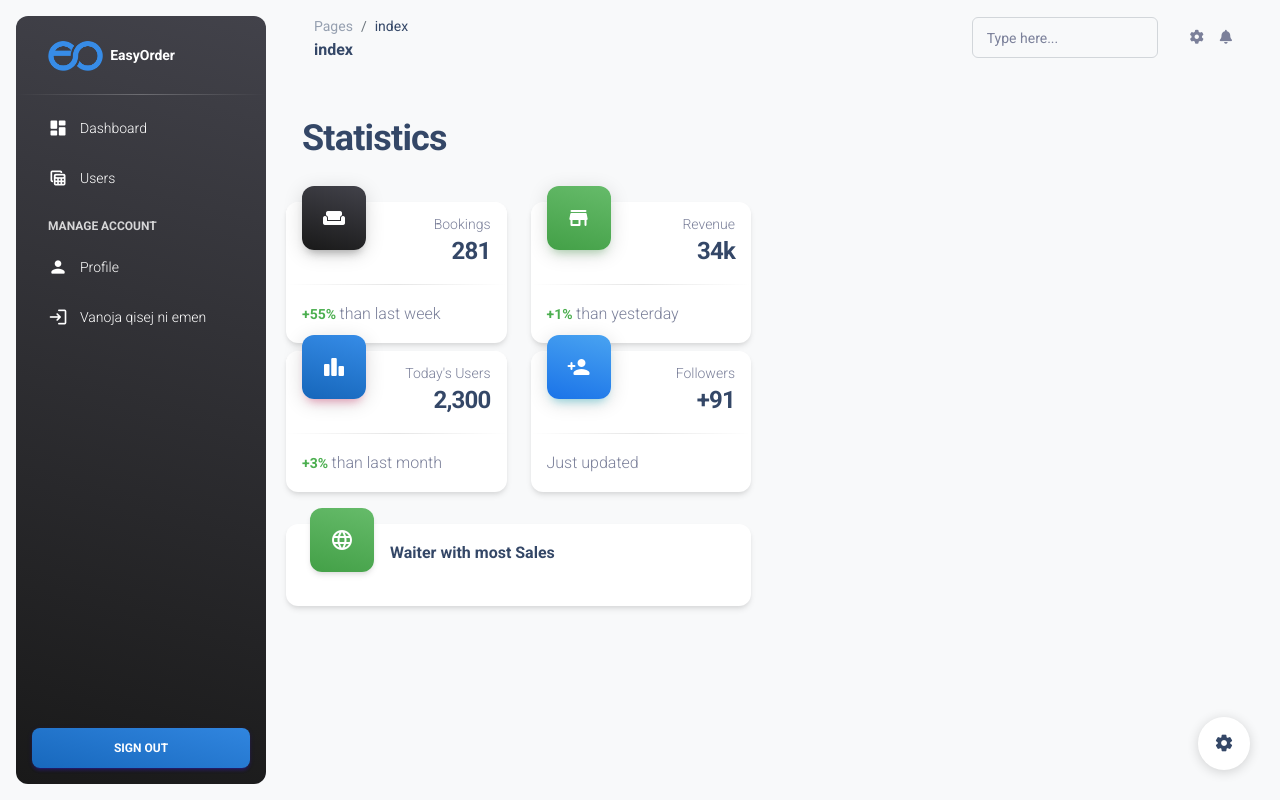
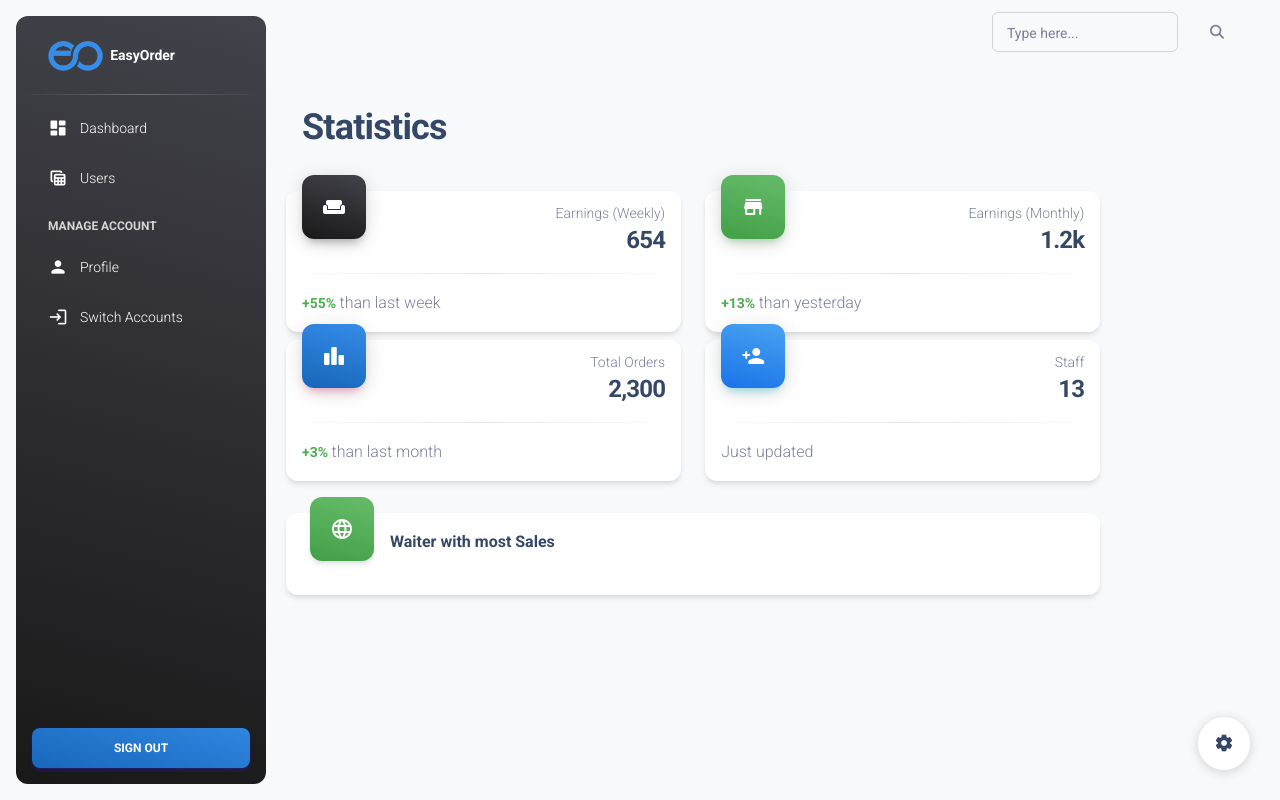
Before and after one commit to florivula/EasyOrder, a PHP site: page /admin_dashboard.html in a window 1280 px wide. Run offline with PHP 8.4, Linux system fonts and the light colour scheme; some libraries are stand-ins or nearby versions.

Commit message:
Small updates

```diff
--- a/Web/admin_dashboard.html
+++ b/Web/admin_dashboard.html
@@ -5,8 +5,7 @@
   <meta charset="utf-8" />
   <meta name="viewport" content="width=device-width, initial-scale=1, shrink-to-fit=no">
 
-  <link rel="apple-touch-icon" sizes="76x76" href="./assets/img/apple-icon.png">
-  <link rel="icon" type="image/png" href="./assets/img/favicon.png">
+  <link rel="icon" type="image/png" href="assets/img/name-logo.png">
 
   <title>
 
@@ -51,8 +50,7 @@
     <div class="sidenav-header">
       <i class="fas fa-times p-3 cursor-pointer text-white opacity-5 position-absolute end-0 top-0 d-none d-xl-none"
         aria-hidden="true" id="iconSidenav"></i>
-      <a class="navbar-brand m-0" href=" https://demos.creative-tim.com/material-dashboard/pages/dashboard "
-        target="_blank">
+      <a class="navbar-brand m-0" href="">
         <img src="assets/img/logo.png" class="navbar-brand-img h-100"
           alt="main_logo">
         <span class="ms-1 font-weight-bold text-white">EasyOrder</span>
@@ -77,7 +75,7 @@
         </li>
 
         <li class="nav-item">
-          <a class="nav-link text-white " href="./tables.html">
+          <a class="nav-link text-white " href="">
 
             <div class="text-white text-center me-2 d-flex align-items-center justify-content-center">
               <i class="material-icons opacity-10">table_view</i>
@@ -92,7 +90,7 @@
         </li>
 
         <li class="nav-item">
-          <a class="nav-link text-white " href="./profile.html">
+          <a class="nav-link text-white " href="">
 
             <div class="text-white text-center me-2 d-flex align-items-center justify-content-center">
               <i class="material-icons opacity-10">person</i>
@@ -103,13 +101,13 @@
         </li>
 
         <li class="nav-item">
-          <a class="nav-link text-white " href="./sign-in.html">
+          <a class="nav-link text-white " href="">
 
             <div class="text-white text-center me-2 d-flex align-items-center justify-content-center">
               <i class="material-icons opacity-10">login</i>
             </div>
 
-            <span class="nav-link-text ms-1">Vanoja qisej ni emen</span>
+            <span class="nav-link-text ms-1">Switch Accounts</span>
           </a>
         </li>
 
@@ -119,10 +117,10 @@
     <div class="sidenav-footer position-absolute w-100 bottom-0 ">
       <div class="mx-3">
         <!-- le qita mes na vyn nashta najsan kqyre provo qysh doket mujim mi lon si pull per "Change Accounts"
-      <a class="btn btn-outline-primary mt-4 w-100" href="https://www.creative-tim.com/learning-lab/bootstrap/overview/material-dashboard?ref=sidebarfree" type="button">Documentation</a>
+      <a class="btn btn-outline-primary mt-4 w-100" href="" type="button">ni emen qitu</a>
       -->
         <a class="btn bg-gradient-primary w-100"
-          href="" type="button">Sign Out</a>
+          href="login.php" type="button">Sign Out</a>
       </div>
 
     </div>
@@ -137,12 +135,6 @@
       <div class="container-fluid py-1 px-3">
         <nav aria-label="breadcrumb">
 
-          <ol class="breadcrumb bg-transparent mb-0 pb-0 pt-1 px-0 me-sm-6 me-5">
-            <li class="breadcrumb-item text-sm"><a class="opacity-5 text-dark" href="javascript:;">Pages</a></li>
-            <li class="breadcrumb-item text-sm text-dark active" aria-current="page">index</li>
-          </ol>
-          <h6 class="font-weight-bolder mb-0">index</h6>
-
         </nav>
         <div class="collapse navbar-collapse mt-sm-0 mt-2 me-md-0 me-sm-4" id="navbar">
           <div class="ms-md-auto pe-md-3 d-flex align-items-center">
@@ -155,7 +147,7 @@
           </div>
           <ul class="navbar-nav  justify-content-end">
             <li class="nav-item d-xl-none ps-3 d-flex align-items-center">
-              <a href="javascript:;" class="nav-link text-body p-0" id="iconNavbarSidenav">
+              <a href="" class="nav-link text-body p-0" id="iconNavbarSidenav">
                 <div class="sidenav-toggler-inner">
                   <i class="sidenav-toggler-line"></i>
                   <i class="sidenav-toggler-line"></i>
@@ -164,15 +156,10 @@
               </a>
             </li>
             <li class="nav-item px-3 d-flex align-items-center">
-              <a href="javascript:;" class="nav-link text-body p-0">
-                <i class="fa fa-cog fixed-plugin-button-nav cursor-pointer"></i>
+              <a href="" class="nav-link text-body p-0">
+                <i class="fa fa-search fixed-plugin-button-nav cursor-pointer"></i>
               </a>
             </li>
-            <li class="nav-item dropdown pe-2 d-flex align-items-center">
-              <a href="javascript:;" class="nav-link text-body p-0" id="dropdownMenuButton" data-bs-toggle="dropdown"
-                aria-expanded="false">
-                <i class="fa fa-bell cursor-pointer"></i>
-              </a>
         </div>
       </div>
     </nav>
@@ -202,8 +189,8 @@
                     <i class="material-icons opacity-10">weekend</i>
                   </div>
                   <div class="text-end pt-1">
-                    <p class="text-sm mb-0 text-capitalize">Bookings</p>
-                    <h4 class="mb-0">281</h4>
+                    <p class="text-sm mb-0 text-capitalize">Earnings (weekly)</p>
+                    <h4 class="mb-0">654</h4>
                   </div>
                 </div>
 
@@ -220,7 +207,7 @@
                     <i class="material-icons opacity-10">leaderboard</i>
                   </div>
                   <div class="text-end pt-1">
-                    <p class="text-sm mb-0 text-capitalize">Today's Users</p>
+                    <p class="text-sm mb-0 text-capitalize">Total Orders</p>
                     <h4 class="mb-0">2,300</h4>
                   </div>
                 </div>
@@ -240,14 +227,14 @@
                     <i class="material-icons opacity-10">store</i>
                   </div>
                   <div class="text-end pt-1">
-                    <p class="text-sm mb-0 text-capitalize ">Revenue</p>
-                    <h4 class="mb-0 ">34k</h4>
+                    <p class="text-sm mb-0 text-capitalize ">Earnings (monthly)</p>
+                    <h4 class="mb-0 ">1.2k</h4>
                   </div>
                 </div>
 
                 <hr class="horizontal my-0 dark">
                 <div class="card-footer p-3">
-                  <p class="mb-0 "><span class="text-success text-sm font-weight-bolder">+1% </span>than yesterday</p>
+                  <p class="mb-0 "><span class="text-success text-sm font-weight-bolder">+13% </span>than yesterday</p>
                 </div>
               </div>
 
@@ -258,8 +245,8 @@
                     <i class="material-icons opacity-10">person_add</i>
                   </div>
                   <div class="text-end pt-1">
-                    <p class="text-sm mb-0 text-capitalize ">Followers</p>
-                    <h4 class="mb-0 ">+91</h4>
+                    <p class="text-sm mb-0 text-capitalize ">Staff</p>
+                    <h4 class="mb-0 ">13</h4>
                   </div>
                 </div>
 
@@ -301,7 +288,6 @@
         <div class="row">
           <div class="col-12">
             <div id="globe" class="position-absolute end-0 top-10 mt-sm-3 mt-7 me-lg-7">
-              <canvas width="700" height="600" class="w-lg-100 h-lg-100 w-75 h-75 me-lg-0 me-n10 mt-lg-5"></canvas>
             </div>
           </div>
         </div>
@@ -333,8 +319,6 @@
   <!-- Github buttons -->
   <script async defer src="https://buttons.github.io/buttons.js"></script>
 
-  <!-- Control Center for Material Dashboard: parallax effects, scripts for the example pages etc -->
-  <script src="./assets/js/material-dashboard.min.js?v=3.1.0"></script>
 </body>
 
 </html>
--- a/Web/assets/css/material-dashboard.css
+++ b/Web/assets/css/material-dashboard.css
@@ -266,6 +266,7 @@ button:not(:disabled),
   margin-top: calc(-1 * var(--bs-gutter-y));
   margin-right: calc(-.5 * var(--bs-gutter-x));
   margin-left: calc(-.5 * var(--bs-gutter-x));
+
 }
 
 .row>* {
@@ -322,7 +323,7 @@ button:not(:disabled),
 
   .col-lg-7 {
     flex: 0 0 auto;
-    width: 58.333333%;
+    width: 100%;
   }
 }
 
```
Also changed, not shown: Web/assets/img/name-logo.png (added).
